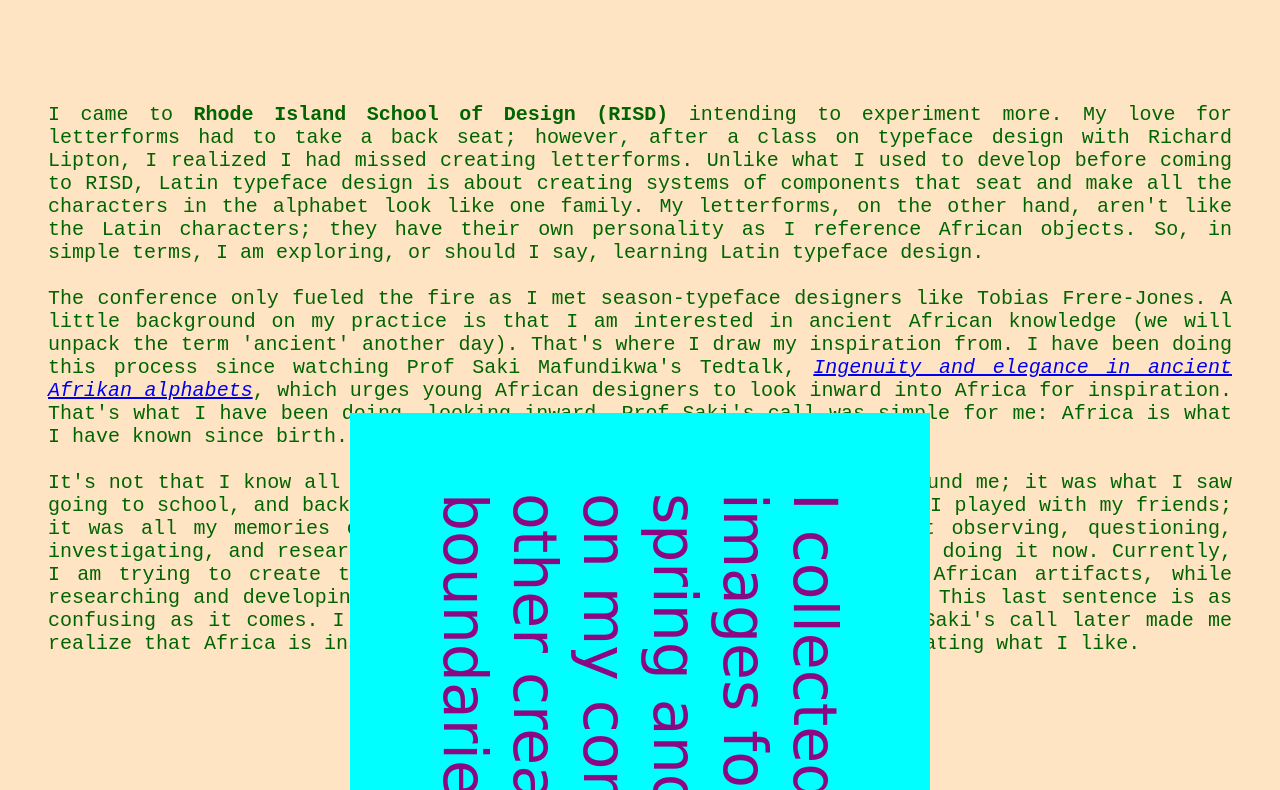
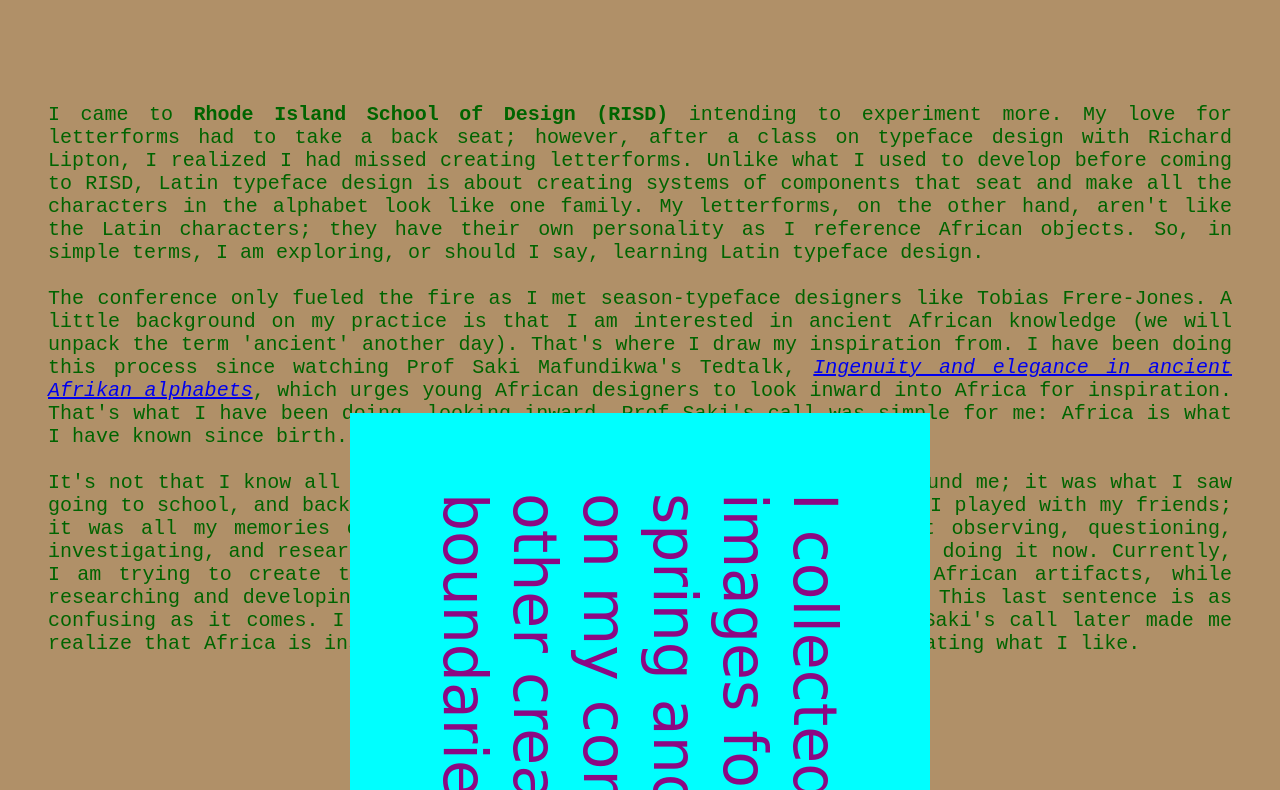
Before and after one commit to Otshuma/Spring_25_website, a plain HTML site: page index.html in a window 1280 px wide. Shown: the part 73-863 px from the top of the page. Drawn offline with Linux system fonts and the light colour scheme.

Commit message:
update background colour

```diff
--- a/index.html
+++ b/index.html
@@ -7,7 +7,7 @@
 
     </head>
 
-    <body style="background-color: bisque;">
+    <body style="background-color: rgb(176, 144, 104);">
         <h1 style="color: brown; text-align: center;">A View Into Your Studio</h1><br><br>
 
         <div>
@@ -20,7 +20,6 @@
 
 
             <p>For instance, ArtcomesFirst, a fashion duo from the United Kingdom, has a presence in the fashion industry in terms of how they create garments and sometimes address societal issues. Plus, how they dress is so cool. They are so true to who they are.</p>
-
 
         </div>
 
```
